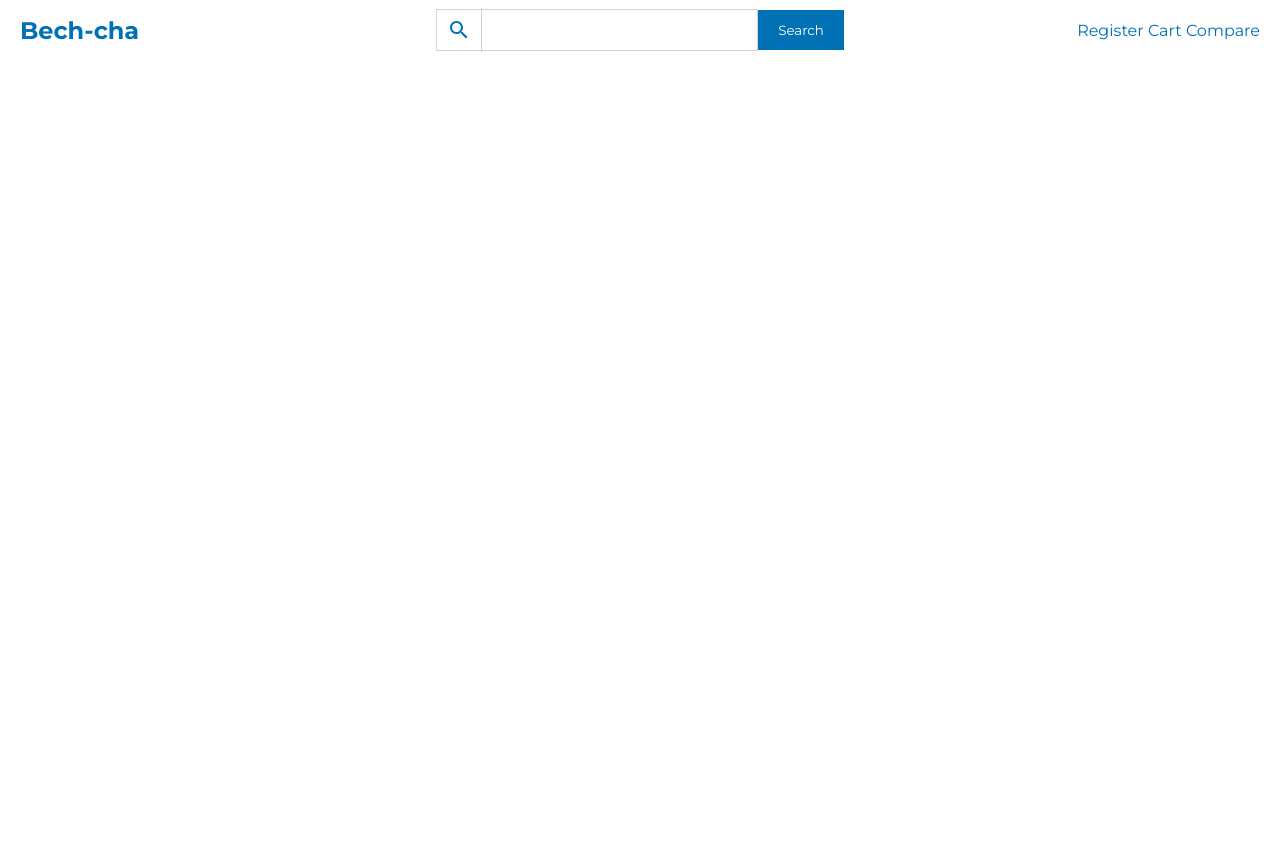
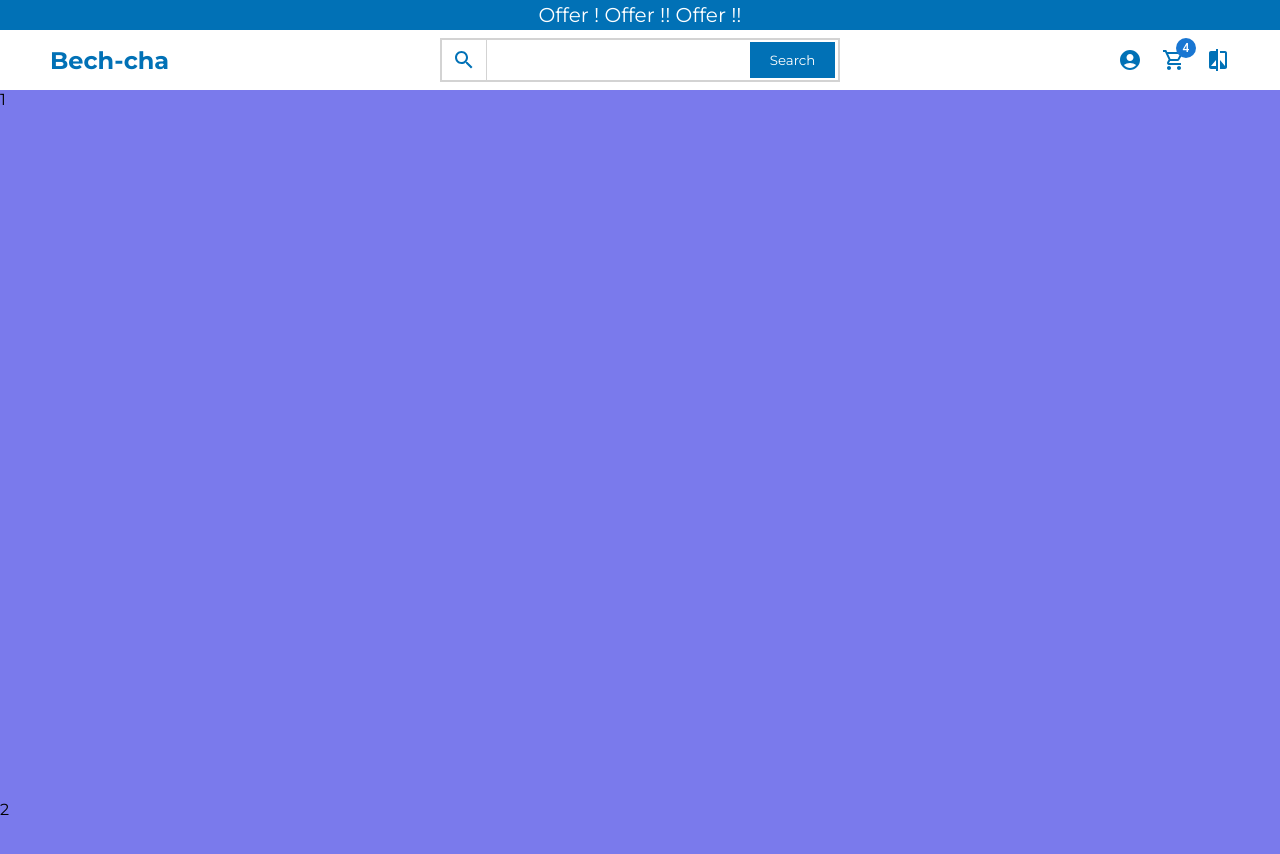
Before and after one commit to rxmann/Ecommerce-BechCha-Client, a React (Create React App) app: page / in a window 1280 px wide. Shown: the top 854 px of the page. Before the commit the page ends 800 px from the top, so only its background shows below. Built offline with nearby package versions, Linux system fonts and the light colour scheme.

Commit message:
Navbar completed

```diff
--- a/package.json
+++ b/package.json
@@ -14,6 +14,7 @@
     "react-dom": "^18.2.0",
     "react-scripts": "^5.0.1",
     "styled-components": "^5.3.6",
+    "swiper": "^8.4.5",
     "web-vitals": "^2.1.4"
   },
   "scripts": {
--- a/src/Components/Announcement.jsx
+++ b/src/Components/Announcement.jsx
@@ -1,7 +1,7 @@
 import styled from "styled-components"
 
 const Container = styled.div`
-    background-color: #508888;
+    background-color: #0171B6;
     height: 30px;
     color: white;
     display: flex;
@@ -9,7 +9,8 @@ const Container = styled.div`
     justify-content: center;
 `
 const Title = styled.h1`
-    font-size: 24px;
+    font-size: 20px;
+    font-weight: 400;
 `
 
 
--- /dev/null
+++ b/src/Components/FeaturedSlider.jsx
@@ -0,0 +1,55 @@
+import styled from 'styled-components'
+import { Swiper, SwiperSlide } from 'swiper/react';
+
+
+const Container = styled.div`
+    background-color: #82afd6;
+`
+
+const OneSlide = styled.div`
+    height: calc(100vh - 90px);
+    width: 100vw;
+    background-color: #7a7aec;
+`
+
+const FeaturedSlider = () => {
+
+    const sliderItems = [
+        {
+          id: 1,
+          img: "https://i.ibb.co/XsdmR2c/1.png",
+          title: "SUMMER SALE",
+          desc: "DON'T COMPROMISE ON STYLE! GET FLAT 30% OFF FOR NEW ARRIVALS.",
+          bg: "f5fafd",
+        },
+        {
+          id: 2,
+          img: "https://i.ibb.co/DG69bQ4/2.png",
+          title: "AUTUMN COLLECTION",
+          desc: "DON'T COMPROMISE ON STYLE! GET FLAT 30% OFF FOR NEW ARRIVALS.",
+          bg: "fcf1ed",
+        },
+        {
+          id: 3,
+          img: "https://i.ibb.co/cXFnLLV/3.png",
+          title: "LOUNGEWEAR LOVE",
+          desc: "DON'T COMPROMISE ON STYLE! GET FLAT 30% OFF FOR NEW ARRIVALS.",
+          bg: "fbf0f4",
+        },
+      ];
+
+  return (
+    <Container>
+        <Swiper>
+            {sliderItems.map( (each) => (
+                <SwiperSlide>
+                    <OneSlide>{each.id}</OneSlide>
+                </SwiperSlide>
+            )
+            )}
+        </Swiper>
+    </Container>
+  )
+}
+
+export default FeaturedSlider
--- a/src/Components/Navbar.jsx
+++ b/src/Components/Navbar.jsx
@@ -1,16 +1,23 @@
 import styled from 'styled-components'
+import Badge from '@mui/material/Badge';
 import SearchIcon from '@mui/icons-material/Search';
+import { ShoppingCartOutlined } from '@mui/icons-material';
+import CompareIcon from '@mui/icons-material/Compare';
+import AccountCircleIcon from '@mui/icons-material/AccountCircle';
+import ClearIcon from '@mui/icons-material/Clear';
+import { useState } from 'react';
 
 const Container = styled.div`
     height: 60px;
     width: 100vw;
+    box-shadow: 0 0.2px #999;
 `
 const Wrapper = styled.div`
     color: #0171B6;
     display: flex;
     align-items: center;
     justify-content: space-between;
-    padding: 10px 20px;
+    padding: 10px 50px;
 `
 
 const Left = styled.div`
@@ -25,7 +32,7 @@ const Logo = styled.h1`
 `
 
 const Middle = styled.div`
-    flex: 1;
+    flex: 2;
     display: flex;
     align-items: center;
     justify-content: center;
@@ -35,7 +42,7 @@ const Middle = styled.div`
 `
 
 const SearchContainer = styled.div`
-    border: 1px solid lightgray;
+    border: 2px solid lightgray;
     display: flex;
     align-items: center;
     justify-content: center;
@@ -43,26 +50,32 @@ const SearchContainer = styled.div`
 `
 const Searchicon = styled(SearchIcon)`
     font-size: larger;
-    border-right: 1px solid lightgray;
+    border-right: 0.8px solid lightgray;
     padding: 10px;
 `
 const SearchBox = styled.input`
-    flex: 5;
     border: none;
     height: 100%;
     padding: 0px 10px;
     outline: none;
     font-size: 20px;
-    font-weight: bold;
+    font-weight: 400;
 `
 
 const SearchButton = styled.button`
     background-color: #0171B6;
     color: white;
     cursor: pointer;
-    height: 100%;
     padding: 10px 20px;
+    margin: 3px;
     border: none;
+    transition: all 0.2s ease-in-out;
+
+    &::after
+    {
+        transform: translateY(-50%) scale(0.98);
+    }
+
 `
 
 const Right = styled.div`
@@ -75,6 +88,10 @@ const Right = styled.div`
 
 
 const Navbar = () => {
+    const [search, setSearch] = useState("");
+
+
+
   return (
     <Container>
         <Wrapper>
@@ -85,16 +102,22 @@ const Navbar = () => {
             <Middle>
                 <SearchContainer>
                     <Searchicon/>
-                    <SearchBox />
+                    <SearchBox maxLength={20} onChange={(e) => setSearch(e.value) } name='search' value={search}/>
+                    {search !== ''
+                    && <ClearIcon onClick={() => setSearch('')}
+                    style={{cursor: 'pointer', width: '40px'}}
+                    />}
+                    <SearchButton>Search</SearchButton>
                 </SearchContainer>
-                <SearchButton>Search</SearchButton>
             </Middle>
 
 
             <Right>
-                    Register
-                    Cart
-                    Compare
+                    <AccountCircleIcon style={{marginLeft: '20px', cursor: 'pointer'}} />
+                    <Badge badgeContent={4} color={"primary"} style={{marginLeft: '20px', cursor: 'pointer'}} >
+                        <ShoppingCartOutlined />
+                    </Badge>
+                    <CompareIcon style={{marginLeft: '20px', cursor: 'pointer'}} />
             </Right>
         </Wrapper>
     </Container>
--- a/src/Pages/Homepage.jsx
+++ b/src/Pages/Homepage.jsx
@@ -1,13 +1,21 @@
-// import Announcement from "../Components/Announcement"
+import Announcement from "../Components/Announcement"
 import Navbar from "../Components/Navbar"
+import FeaturedSlider from "../Components/FeaturedSlider"
 
+import styled from "styled-components"
+
+const Container = styled.div`
+
+`
 
 const Homepage = () => {
   return (
-    <div>
-        {/* <Announcement /> */}
+    <Container>
+        <Announcement />
         <Navbar />
-    </div>
+        <FeaturedSlider />
+
+    </Container>
   )
 }
 
```
Also changed, not shown: 1 other file (tests, documents, lock files or other folders).
